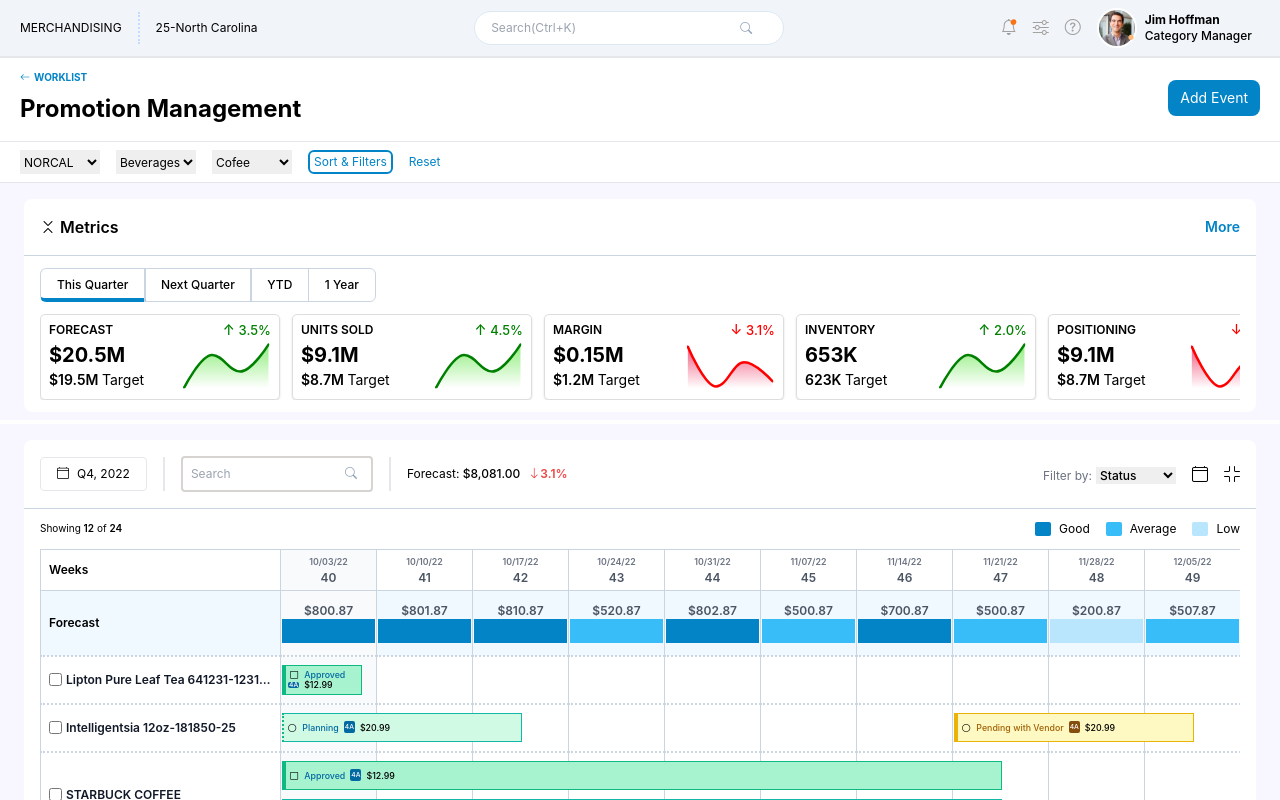
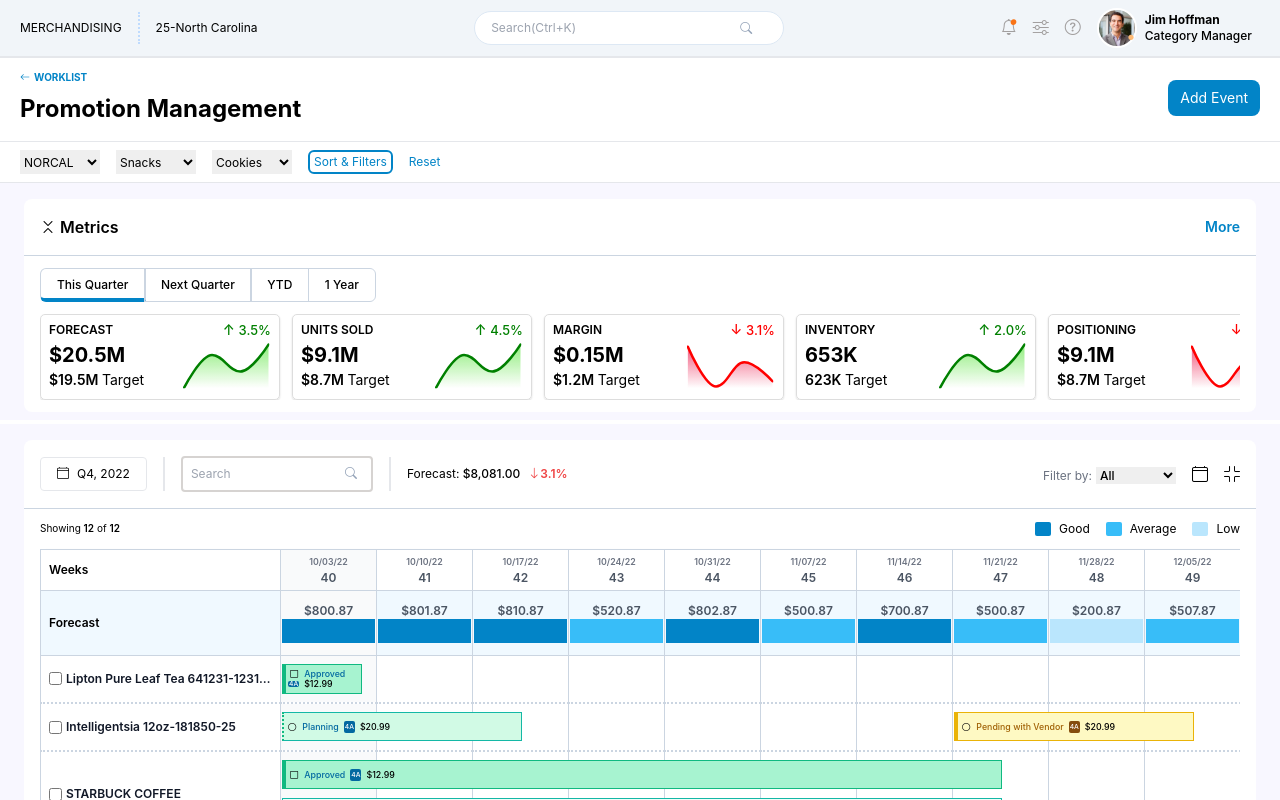
Before and after one commit to anubhavcse08/abs_poc_moonraft, a React (Create React App) app: page / in a window 1280 px wide. Shown: the top 800 px of the page. Built offline with nearby package versions, Linux system fonts and the light colour scheme.

Commit message:
Filter acceptance criteria impl

```diff
--- a/src/App.js
+++ b/src/App.js
@@ -12,7 +12,7 @@ import TitleForecastStatus from "./components/dashboard/TitleForecastStatus";
 
 const App = () => {
 
-  const [selectStatus, setselectStatus] = useState('Status');
+  const [selectStatus, setselectStatus] = useState('All');
   const [resultShow, setResultShow] = useState(0);
   const [currentQuater, setCurrentQuater] = useState('This Quarter');
   const [currentQuaterData, setCurrentQuaterData] = useState([]);
@@ -82,7 +82,7 @@ const App = () => {
           <div class="card-header flex flex-wrap gap-y-2 gap-x-4 md:gap-0 items-center p-4 border-b border-slate-300 text-xs">
             <div className="inline-flex md:contents order-1 items-center gap-4">
               <div className="relative border rounded p-1 md:py-2 md:px-4">
-                <i class="bi bi-calendar4 pr-2"></i>{currentQuaterData.period}
+                <i class="bi bi-calendar4 pr-2"></i>{currentQuaterData && currentQuaterData.period}
               </div>
 
               <div className="border w-px mx-4 py-4 hidden md:block order-3"></div>
@@ -112,7 +112,7 @@ const App = () => {
               <div class="filterby mt-1 ml-4 md:ml-auto order-5">
                 <label className="text-gray-500">Filter by:</label>
                 <select class="font-medium ml-1 pr-1" onChange={onSelectStatus}>
-                  <option value="Status" selected>Status</option>
+                  <option value="All" selected>All</option>
                   <option value="Approved">Approved</option>
                   <option value="Draft">Draft</option>
                   <option value="Planning">Planning</option>
@@ -131,7 +131,7 @@ const App = () => {
             </div>
           </div>
           <div class="card-body py-3 px-4">
-            <TitleForecastStatus resultShow={resultShow} />
+            <TitleForecastStatus resultShow={resultShow} currentPeriod={currentQuaterData.period}/>
             <TableDesc
               selectStatus={selectStatus}
               onShowResult={onShowResult}
--- a/src/components/Form/form.js
+++ b/src/components/Form/form.js
@@ -7,22 +7,22 @@ const Form = () => {
         <option value="1" selected>
           NORCAL
         </option>
-        <option value="2">Two</option>
-        <option value="3">Three</option>
+        <option value="2">Denver</option>
+        <option value="3">Portland</option>
       </select>
       <select class="form-select">
         <option value="1" selected>
-          Beverages
+          Snacks
         </option>
-        <option value="2">Two</option>
-        <option value="3">Three</option>
+        <option value="2">Soft Drinks</option>
       </select>
       <select class="form-select">
         <option value="1" selected>
-          Cofee
+          Cookies
         </option>
-        <option value="2">Two</option>
-        <option value="3">Three</option>
+        <option value="2">Crackers</option>
+        <option value="3">Sports Drinks</option>
+        <option value="4">Energy Drinks</option>
       </select>
       <div className="inline-flex gap-4">
         <button
--- a/src/components/dashboard/DataCellLabel.js
+++ b/src/components/dashboard/DataCellLabel.js
@@ -30,7 +30,6 @@ const getStatusColor = (status) => {
   return { bgColor, borderColor, textStatusColor };
 }
 const DataCellLabel = (props) => {
-  console.log("PPPPPPPPPPPPPPPPPPPPProps", props)
   const { option: { Forecast, status, weeks }, row } = props;
   const { bgColor, borderColor, textStatusColor } = getStatusColor(status);
   return (
--- a/src/components/dashboard/TableDesc.js
+++ b/src/components/dashboard/TableDesc.js
@@ -21,7 +21,7 @@ const TableDesc = (props) => {
                 }
             }
         });
-        if (selectStatus === 'Status' && filterData.length === 0) {
+        if (selectStatus === 'All' && filterData.length === 0) {
             filterData = currentQuarterDataValue;
         }
         onShowResult(filterData.length);
@@ -43,7 +43,7 @@ const TableDesc = (props) => {
 
     const renderTableData = () => {
         return currentQuarterTableData && currentQuarterTableData.map((item, index) => {
-            return <tr key={index} className="border-dotted border-t-2 border-y-slate-300">
+            return <tr key={index} className="border-dotted border-b-2 border-y-slate-300">
                 <td className='py-2 border border-x-slate-300 bg-white font-semibold w-60 px-2'>
                     <div className='flex flex-row items-center'>
                         <input type="checkbox" class="checked:bg-blue-500 cursor-pointer" />
--- a/src/components/dashboard/TitleForecastStatus.js
+++ b/src/components/dashboard/TitleForecastStatus.js
@@ -1,17 +1,18 @@
 import React from "react";
 import { weekWiseData } from "../../apiData/forecastData";
 
-const TitleForecastStatus = ({resultShow}) => {
+const TitleForecastStatus = ({resultShow, currentPeriod}) => {
   const forecastStatus = [
     { title: "Good", bgColor: "bg-sky-600" },
     { title: "Average", bgColor: "bg-sky-400" },
     { title: "Low", bgColor: "bg-sky-200" }
   ];
+  const currentQuarterDataValue = weekWiseData.data.filter(data => data.quarter === currentPeriod);
   return (
     <div className="flex flex-row justify-between item-center">
       <div className="text-xss">
         Showing <span className="font-semibold">{resultShow}</span> of{" "}
-        <span className="font-semibold">{weekWiseData.data.length}</span>
+        <span className="font-semibold">{currentQuarterDataValue.length}</span>
       </div>
       <div className="flex flex-row text-xs gap-3 md:gap-4">
         {forecastStatus.map(({ title, bgColor }) => {
```
